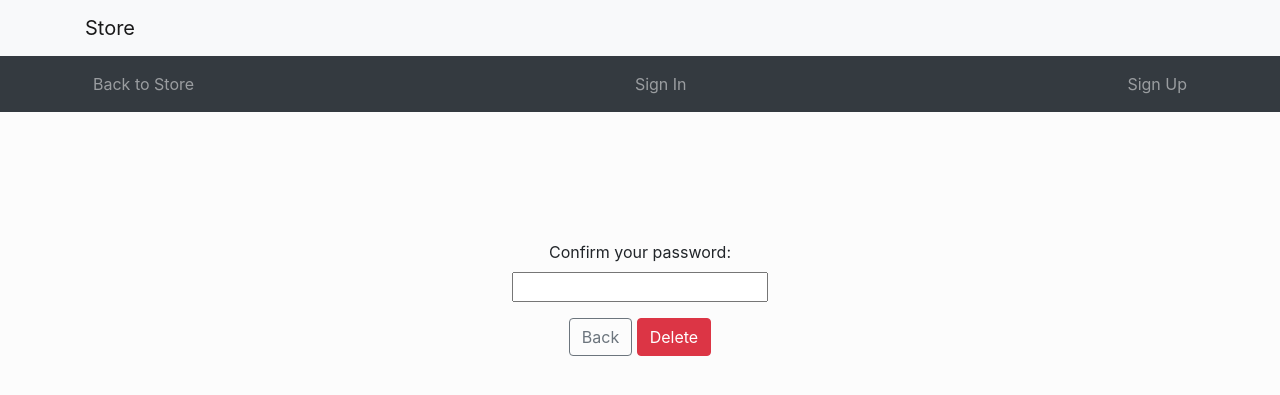
After one commit to davidgmorais/tpwProject, a Django app: page /account/delete/ in a window 1280 px wide. The commit adds this page. Shown: the top 395 px of the page. Run offline with Django 3.2, Linux system fonts and the light colour scheme; some libraries are stand-ins or nearby versions.

Commit message:
Delete account

```diff
--- a/maisAtualizado/tpwProj/app/forms.py
+++ b/maisAtualizado/tpwProj/app/forms.py
@@ -102,6 +102,12 @@ class ItemForm(forms.Form):
     picture = forms.ImageField(label="Picture")
     sellMoney = forms.FloatField(label="Money for users")
 
+    def __init__(self, *args, **kwargs):
+        super().__init__(*args, **kwargs)
+        self.fields['category'].choices = [(c.name, [(sc.id, sc.name) for sc in Category.objects.all()
+                                                     if sc.parent is not None and sc.parent.name == c.name])
+                                           for c in Category.objects.all() if c.parent is None]
+
 
 class CategoryForm(forms.Form):
     category = forms.CharField()
@@ -116,5 +122,14 @@ class SubcategoryForm(forms.Form):
 
 class CommentForm(forms.Form):
     item = forms.ChoiceField(choices=[(i.name, i.name) for i in Item.objects.all()], required=False)
-    stars = forms.IntegerField(label="Rating", validators=[validators.MinValueValidator(0), validators.MaxValueValidator(5)])
+    stars = forms.IntegerField(label="Rating",
+                               validators=[validators.MinValueValidator(0), validators.MaxValueValidator(5)])
     comment = forms.CharField(label="Comment", max_length=1000)
+
+
+class DeleteAccount(forms.Form):
+    password = forms.CharField(widget=forms.PasswordInput(),
+                               label="Confirm your password:")
+
+    class Meta:
+        model = User
--- a/maisAtualizado/tpwProj/app/templates/Account/account.html
+++ b/maisAtualizado/tpwProj/app/templates/Account/account.html
@@ -60,6 +60,10 @@
                     <a class="btn btn-outline-dark" href="javascript:document.getElementById('logoutForm').submit()">Log
                         off</a>
                 </form>
+            </div>
+            <br>
+            <div class="col-2">
+                <a class="btn btn-outline-danger" href="{% url 'DeleteAccount' %}">Delete Account</a>
             </div>
         </div>
     </section>
--- /dev/null
+++ b/maisAtualizado/tpwProj/app/templates/Account/delete_account.html
@@ -0,0 +1,17 @@
+{% extends "layout2.html" %}
+
+{% block cont %}
+    <div class="container text-center" style="margin-top: 10%">
+        <form action="." method="post">
+            {% csrf_token %}
+            <div class="form-group">
+                <div class="container">
+                    {{ form.password.label_tag }}
+                </div>
+                {{ form.password }}
+            </div>
+            <a class="btn btn-outline-secondary" href="{% url 'account' %}">Back</a>
+            <input type="submit" value="Delete" class="btn btn-danger">
+        </form>
+    </div>
+{% endblock %}
--- a/maisAtualizado/tpwProj/app/templates/homePage.html
+++ b/maisAtualizado/tpwProj/app/templates/homePage.html
@@ -93,6 +93,7 @@
         </div>
     </div>
 
+        {% if biggestDiscount > 0 %}
         <section style="margin-top: 5vh">
         <div class="container">
             <div class="section-title">
@@ -149,6 +150,7 @@
             </div>
         </div>
     </section>
+    {% endif %}
 
 
 
--- a/maisAtualizado/tpwProj/app/views.py
+++ b/maisAtualizado/tpwProj/app/views.py
@@ -1,7 +1,8 @@
 from django.contrib.auth.decorators import login_required
 from django.shortcuts import render, redirect
 from app.models import Category, Item, Comment, Profile, Purchase, Sell, Cart, OrderItem
-from app.forms import Search, SignUpForm, ItemForm, CategoryForm, SubcategoryForm, CategoryFilter, CommentForm
+from app.forms import Search, SignUpForm, ItemForm, CategoryForm, SubcategoryForm, CategoryFilter, CommentForm, \
+    DeleteAccount
 from django.db.models import Q
 from django.contrib.auth import login, authenticate
 from datetime import datetime, timedelta
@@ -150,6 +151,12 @@ def itemListCat(request, slug):
                 items = order(items, form.cleaned_data['order'])
     else:
         form = CategoryFilter()
+
+    paginator = Paginator(items, 20)
+    page_nr = request.GET.get('page')
+    if page_nr is None:
+        page_nr = 1
+        items = paginator.get_page(page_nr)
 
     c = Category.objects.get(slug=slug)
     tparams = {
@@ -911,6 +918,7 @@ def remove_cart(request, order_id):
     order_item.delete()
     return redirect("/cart")
 
+
 def add_new_subcategory(request):
     if not request.user.is_authenticated or request.user.username != 'admin':
         return redirect("/login")
@@ -932,3 +940,24 @@ def add_new_subcategory(request):
     else:
         form = SubcategoryForm()
     return render(request, "AdminTemplates/add_new_subcategory.html", {"form": form})
+
+
+def delete_account(request):
+    if not request.user.is_authenticated:
+        redirect('/')
+
+    if request.method == "POST":
+        form = DeleteAccount(request.POST)
+        if form.is_valid():
+            try:
+                user = authenticate(username=request.user.username, password=form.cleaned_data['password'])
+                if user is not None:
+                    user.delete()
+                    return redirect('/')
+            except User.DoesNotExist:
+                return redirect('/')
+
+    else:
+        form = DeleteAccount()
+
+    return render(request, "Account/delete_account.html", {"form": form})
--- a/maisAtualizado/tpwProj/tpwProj/urls.py
+++ b/maisAtualizado/tpwProj/tpwProj/urls.py
@@ -54,7 +54,7 @@ urlpatterns = [
     path("admin/category/<int:category_id>/edit/<int:subcategory_id>/", views.edit_subcategory, name="EditSC"),
     path("admin/category/<int:category_id>/delete/<int:subcategory_id>/", views.delete_subcategory, name="DeleteSC"),
     path("admin/category/<int:category_id>/add/", views.add_subcategory, name="AddSC"),
-path("admin/subcategory/add/", views.add_new_subcategory, name='addNewSubcategory'),
+    path("admin/subcategory/add/", views.add_new_subcategory, name='addNewSubcategory'),
     # approve sells
     path("admin/purchases/", views.approve_list, name="ListPurchase"),
     path("admin/purchases/<int:sell_id>/accept/", views.approve, name="ApprovePurchase"),
@@ -63,7 +63,10 @@ path("admin/subcategory/add/", views.add_new_subcategory, name='addNewSubcategor
     # account
     path("account/", views.account, name="account"),
     path("account/changepassword/", auth_views.PasswordChangeView.as_view(template_name='Account/change_password.html',
-                                                                         success_url='/account/'),name='ChangePassword'),
+                                                                          success_url='/account/'),
+         name='ChangePassword'),
+    path("account/delete/", views.delete_account, name='DeleteAccount'),
+
     path("account/comments/add/", views.account_add_comments, name="addComments"),
     path("account/comments/edit/<int:item_id>/", views.account_edit_comments, name="editComments"),
     path("account/comments/delete/<int:item_id>/", views.account_delete_comment, name="deleteComments"),
```
